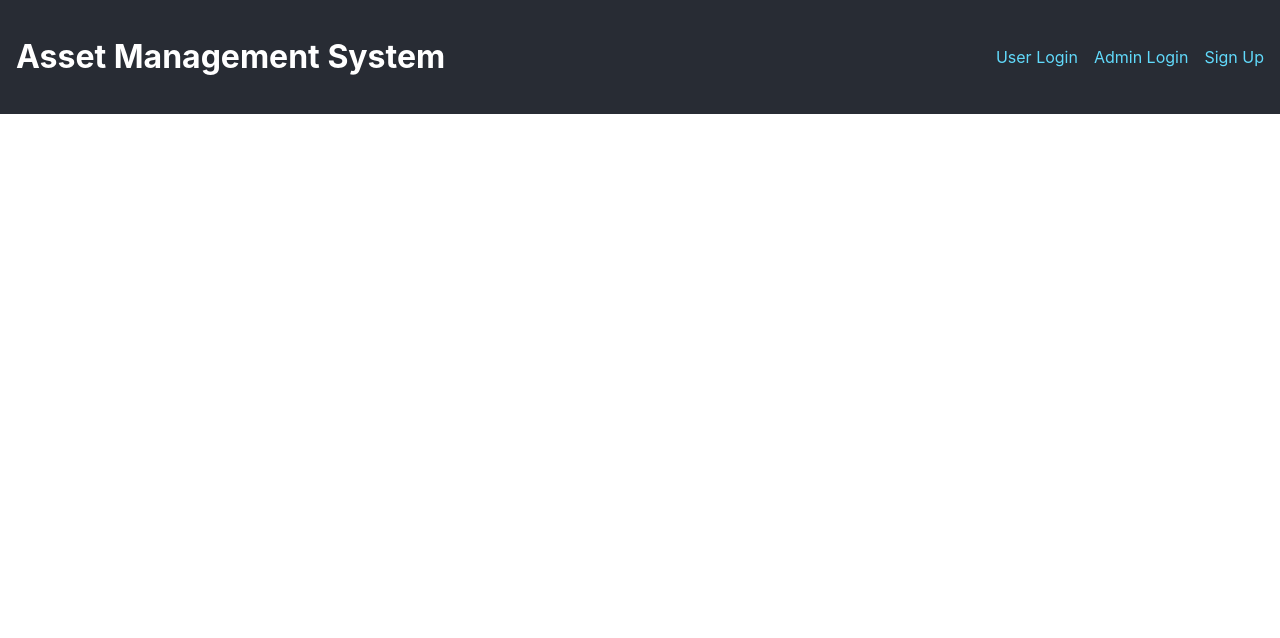
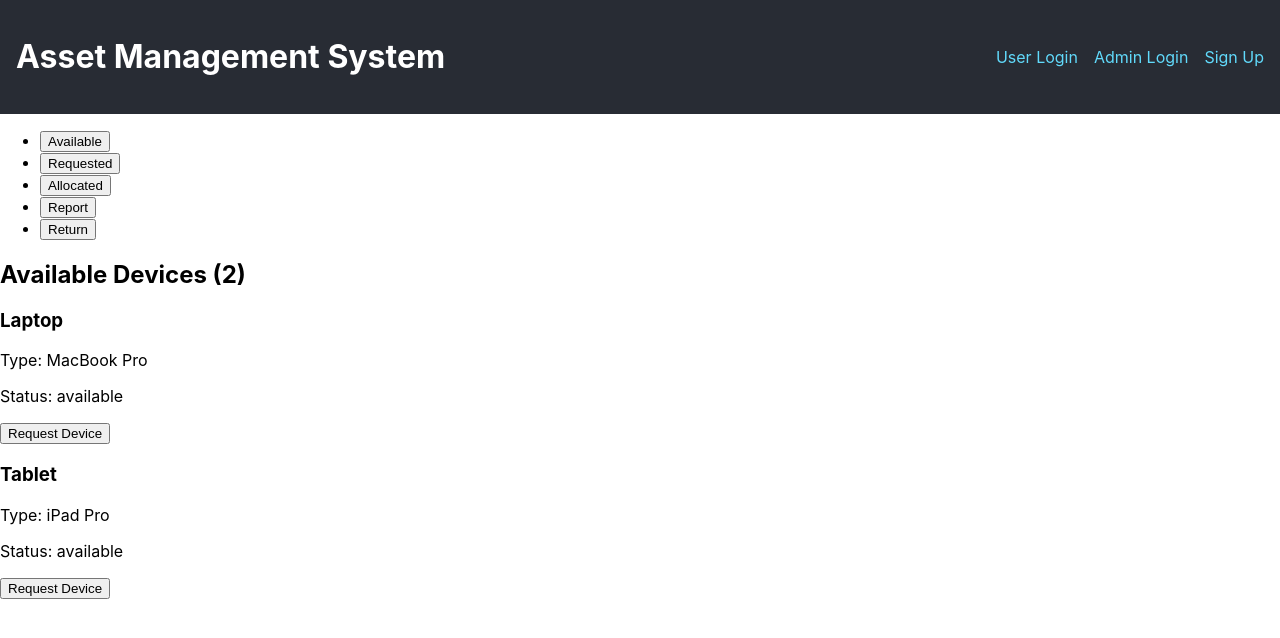
Before and after one commit to bestinbabu/asset-node, a React (Create React App) app: page /user-dashboard in a window 1280 px wide. Shown: the top 638 px of the page. Built offline with nearby package versions, Linux system fonts and the light colour scheme.

Commit message:
User dashboard done

```diff
--- a/src/App.css
+++ b/src/App.css
@@ -36,3 +36,20 @@
     transform: rotate(360deg);
   }
 }
+
+/* Add to your global CSS or a dedicated UserDashboard.css */
+.user-dashboard {
+  display: flex;
+  min-height: 100vh;
+}
+
+.sidebar {
+  width: 200px;
+  background: #f0f0f0;
+  padding: 1rem;
+}
+
+.dashboard-content {
+  flex: 1;
+  padding: 1rem;
+}
--- a/src/App.jsx
+++ b/src/App.jsx
@@ -6,6 +6,7 @@ import HomePage from './pages/Home/HomePage'; // Your existing homepage
 import UserLoginPage from './pages/UserLoginPage';
 import AdminLoginPage from './pages/AdminLoginPage';
 import SignupPage from './pages/SignupPage';
+import UserDashboard from './pages/user/UserDashboard';
 
 function App() {
   return (
@@ -17,6 +18,7 @@ function App() {
           <Route path="/user-login" element={<UserLoginPage />} />
           <Route path="/admin-login" element={<AdminLoginPage />} />
           <Route path="/signup" element={<SignupPage />} />
+          <Route path="/user-dashboard" element={<UserDashboard />} />
         </Routes>
       </div>
     </Router>
--- /dev/null
+++ b/src/pages/user/AvailableDevices.jsx
@@ -0,0 +1,19 @@
+const AvailableDevices = ({ devices }) => {
+  return (
+    <div className="section">
+      <h2>Available Devices ({devices.length})</h2>
+      <div className="device-list">
+        {devices.map((device) => (
+          <div key={device.id} className="device-card">
+            <h3>{device.name}</h3>
+            <p>Type: {device.type}</p>
+            <p>Status: {device.status}</p>
+            <button>Request Device</button>
+          </div>
+        ))}
+      </div>
+    </div>
+  )
+}
+
+export default AvailableDevices
--- /dev/null
+++ b/src/pages/user/UserDashboard.jsx
@@ -0,0 +1,85 @@
+// src/pages/user/UserDashboard.js
+import { useState, useEffect } from 'react'
+import AvailableDevices from './AvailableDevices'
+import RequestedDevices from './RequestedDevices'
+import ReportFaulty from './ReportFaulty'
+import AllocatedResources from './AllocatedResources'
+import ReturnDevice from './ReturnDevice'
+
+// Sample JSON data structure (could be moved to separate file)
+const initialDeviceData = {
+  available: [
+    { id: 1, name: 'Laptop', type: 'MacBook Pro', status: 'available' },
+    { id: 2, name: 'Tablet', type: 'iPad Pro', status: 'available' },
+  ],
+  allocated: [
+    { id: 3, name: 'Phone', type: 'iPhone 15', allocationDate: '2024-03-01' },
+  ],
+  requested: [
+    { id: 4, name: 'Monitor', type: '4K Display', requestDate: '2024-03-10' },
+  ],
+  faulty: [],
+}
+
+const UserDashboard = () => {
+  const [deviceData, setDeviceData] = useState(initialDeviceData)
+  const [selectedSection, setSelectedSection] = useState('available')
+
+  // Load from JSON file (example using useEffect - replace with actual API call)
+  useEffect(() => {
+    // In real app, you would fetch from API or import JSON file
+    // fetch('/data/devices.json').then(res => res.json()).then(setDeviceData)
+  }, [])
+
+  const sections = {
+    available: <AvailableDevices devices={deviceData.available} />,
+    requested: <RequestedDevices requests={deviceData.requested} />,
+    allocated: <AllocatedResources allocated={deviceData.allocated} />,
+    report: <ReportFaulty onReport={handleReportFaulty} />,
+    return: (
+      <ReturnDevice allocated={deviceData.allocated} onReturn={handleReturn} />
+    ),
+  }
+
+  function handleReportFaulty(deviceId, reason) {
+    // Update device status logic
+    setDeviceData((prev) => ({
+      ...prev,
+      faulty: [...prev.faulty, { id: Date.now(), deviceId, reason }],
+    }))
+  }
+
+  function handleReturn(deviceId) {
+    // Move device from allocated to available
+    setDeviceData((prev) => {
+      const returned = prev.allocated.find((d) => d.id === deviceId)
+      return {
+        ...prev,
+        allocated: prev.allocated.filter((d) => d.id !== deviceId),
+        available: [...prev.available, returned],
+      }
+    })
+  }
+
+  return (
+    <div className="user-dashboard">
+      <aside className="sidebar">
+        <nav>
+          <ul>
+            {Object.keys(sections).map((section) => (
+              <li key={section} onClick={() => setSelectedSection(section)}>
+                <button className={selectedSection === section ? 'active' : ''}>
+                  {section.charAt(0).toUpperCase() + section.slice(1)}
+                </button>
+              </li>
+            ))}
+          </ul>
+        </nav>
+      </aside>
+
+      <main className="dashboard-content">{sections[selectedSection]}</main>
+    </div>
+  )
+}
+
+export default UserDashboard
```
Also changed, not shown: src/pages/user/AllocatedResources.jsx (added), src/pages/user/ReportFaulty.jsx (added), src/pages/user/RequestedDevices.jsx (added), src/pages/user/ReturnDevice.jsx (added).
